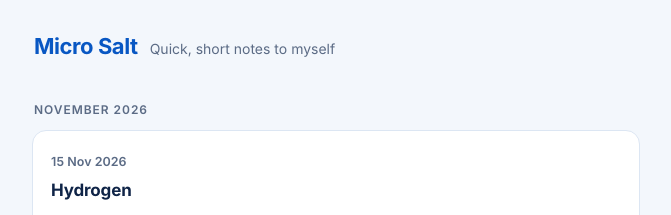
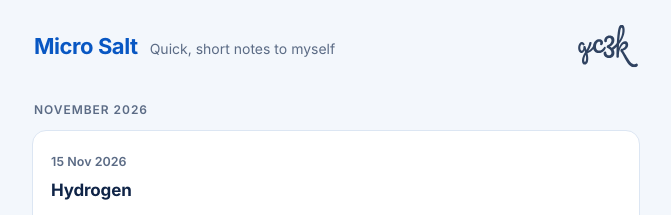
Before and after one commit to Saltfarmer/micro-salt, a Jekyll site: the page built from index.html, in a window 1280 px wide. Shown: the top 215 px of the page, without its empty margins (304-975 px from the left). Built offline with Jekyll 4.4.1, drawn with Linux system fonts in a browser that asks for light colours.

Commit message:
new signatures

```diff
--- a/_layouts/default.html
+++ b/_layouts/default.html
@@ -21,6 +21,7 @@
     <header class="site-header">
       <a class="site-title" href="{{ '/' | relative_url }}">{{ site.title }}</a>
       <span class="site-tagline">{{ site.description }}</span>
+      <a class="site-sig" href="https://saltfarmer.github.io/" title="gc3k" aria-label="gc3k signature, go to the gate"></a>
     </header>
 
     <main>
--- a/assets/css/style.css
+++ b/assets/css/style.css
@@ -88,3 +88,15 @@ a:focus-visible { outline: 2px solid var(--primary); outline-offset: 3px; border
 .site-footer { margin-top: 36px; font-size: 13px; text-align: center; color: var(--muted); }
 .site-footer a { color: var(--muted); }
 .site-footer a:hover { color: var(--primary); }
+
+/* ---- gc3k signature at the right of the header (follows light/dark text colour) ---- */
+.site-header { position: relative; padding-right: 72px; }
+.site-sig {
+  position: absolute; right: 2px; top: 50%; margin-top: 10px; transform-origin: center;
+  translate: 0 -50%; width: 60px; height: 43px;
+  background-color: var(--text);
+  -webkit-mask: url("../gc3k.svg") center / contain no-repeat;
+  mask: url("../gc3k.svg") center / contain no-repeat;
+  opacity: .85; transition: transform .2s ease, opacity .2s ease;
+}
+.site-sig:hover { opacity: 1; transform: rotate(-6deg) scale(1.06); }
```
Also changed, not shown: Gemfile.lock, assets/gc3k.svg (added), 3 other files.
